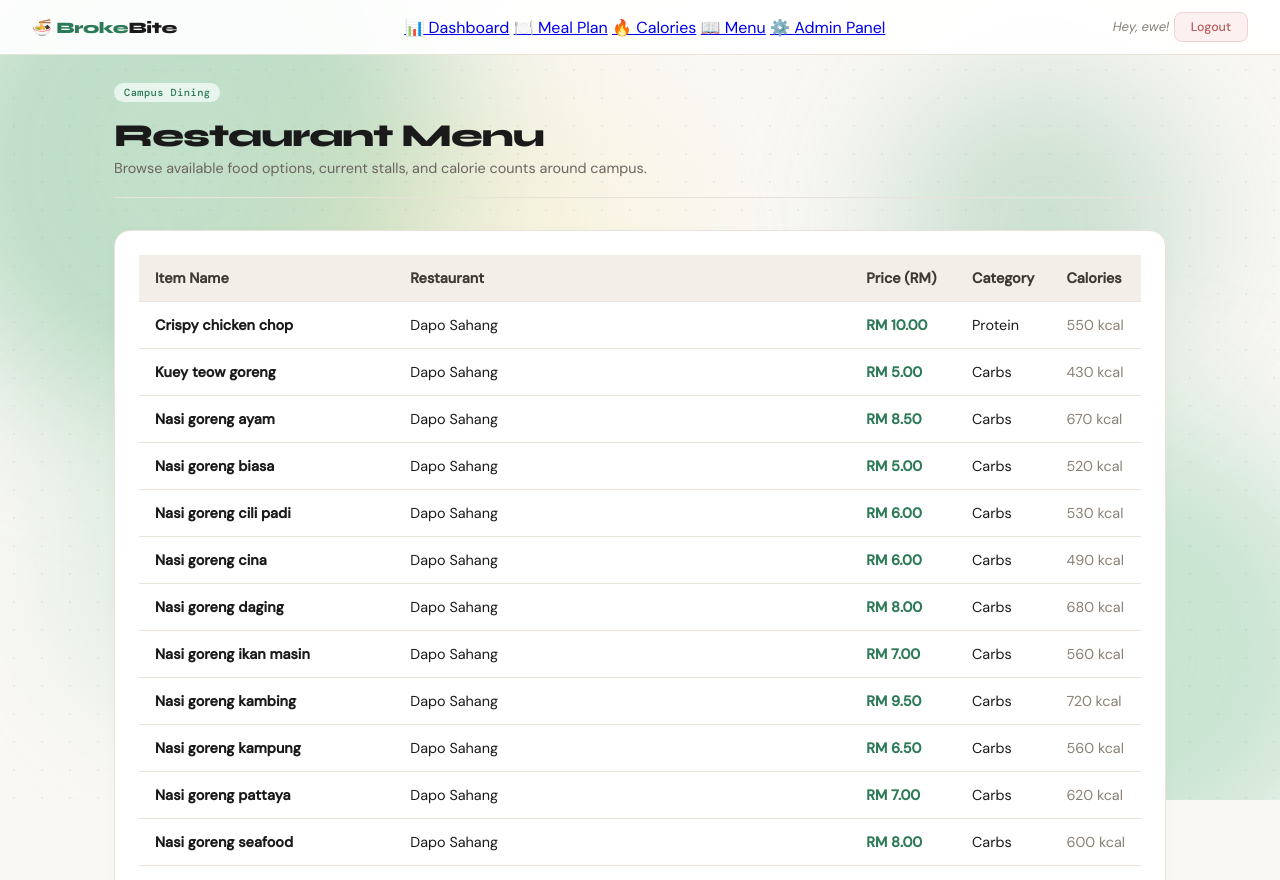
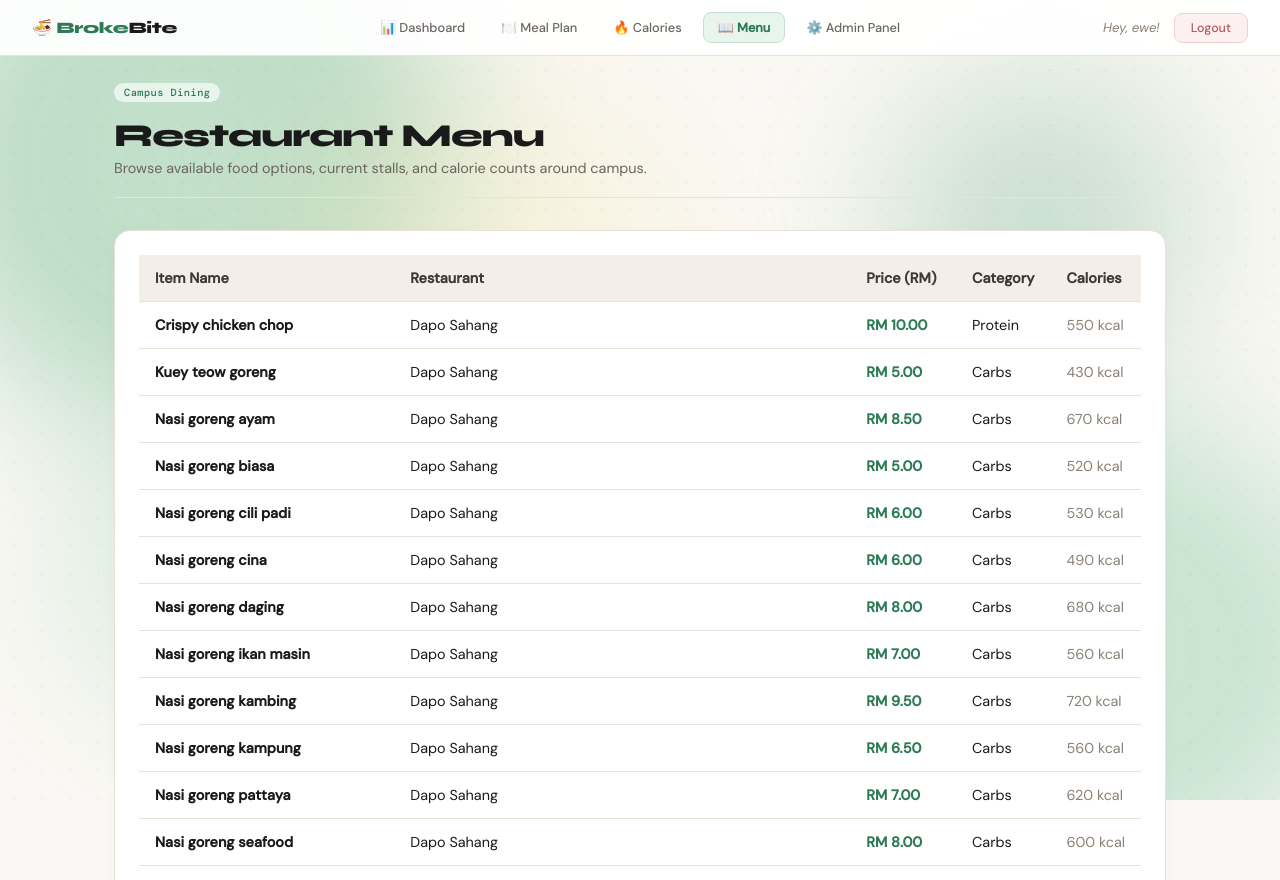
Before and after one commit to choongkarhung/GitExercise-G072, a Flask app: page /menu in a window 1280 px wide. Shown: the top 880 px of the page. Run offline with Flask 3, Linux system fonts and the light colour scheme; a user stored in the database is signed in; data comes from the database, SQL or seed files in the repository.

Commit message:
Slight tweaks

```diff
--- a/app.py
+++ b/app.py
@@ -149,7 +149,6 @@ def api_dashboard():
     user_id = session['user_id']
     db = get_db()
 
-    # Get the most recent session
     sess = db.execute("""
         SELECT * FROM survival_sessions
         WHERE user_id = ?
@@ -234,7 +233,7 @@ def api_log_expense():
     data     = request.get_json()
     label    = data.get('label', '').strip()
     amount   = data.get('amount')
-    calories = int(data.get('calories', 0))   # ← NEW: default 0 for manual entries
+    calories = int(data.get('calories', 0))
 
     if not label:
         return jsonify({'error': 'Description is required.'}), 400
@@ -312,6 +311,7 @@ def api_meals():
 
     # Recommend meals that fits the daily budget
     # Prioritise cheap and varied categories
+    # Planning to implement a more complex meal plan generator later, but for now just return affordable items sorted by price
     meals = db.execute("""
         SELECT name, stall, price, category, calories
         FROM food_items
@@ -330,6 +330,8 @@ def setup_database():
 # Run the setup before the first request or at startup
 #with app.app_context():
 #    setup_database()
+
+# Above removed, will bring back if needed
 
 @app.route('/mealplan')
 def mealplan():
@@ -467,7 +469,8 @@ def get_calorie_profile():
     return jsonify(dict(profile))
 
 
-# CALORIE PROFILE — save / update profile
+# CALORIE PROFILE
+# save / update profile
 @app.route('/api/calorie_profile', methods=['POST'])
 def save_calorie_profile():
     if 'user_id' not in session:
@@ -485,7 +488,7 @@ def save_calorie_profile():
 
     db = get_db()
     try:
-        # Upsert — insert on first save, update on subsequent saves
+        # Insert on first save, update on subsequent saves
         db.execute("""
             INSERT INTO calorie_profiles
                 (user_id, gender, age, height_cm, weight_kg, goal_weight_kg,
@@ -529,7 +532,8 @@ def save_calorie_profile():
     return jsonify({'message': 'Profile saved!'}), 200
 
 
-# CALORIE TODAY — used by dashboard widget
+# CALORIE TODAY
+# Used by dashboard widget
 @app.route('/api/calorie_today')
 def api_calorie_today():
     if 'user_id' not in session:
@@ -650,7 +654,7 @@ def update_food_item(item_id):
 @app.route('/api/food_items/<int:item_id>', methods=['DELETE'])
 def delete_food_item(item_id):
     db = get_db()
-    # Execute a soft-delete (is_active=0) so old logs don't break due to foreign key constraints
+    # Execute a soft-delete (is_active=0) so old logs don't break due to foreign key
     try:
         db.execute("UPDATE food_items SET is_active = 0 WHERE id = ?", (item_id,))
         db.commit()
@@ -661,5 +665,7 @@ def delete_food_item(item_id):
     db.close()
     return jsonify({'message': 'Menu item removed successfully!'}), 200
 
+# Wanted to add vendor account for admin, will do soon?
+
 if __name__ == "__main__":
     app.run(debug=True)
--- a/static/calorie.js
+++ b/static/calorie.js
@@ -191,12 +191,12 @@ function renderResults(d) {
         banner.classList.add('deficit');
         document.getElementById('goal-label').textContent = 'Weight Loss Mode';
         document.getElementById('goal-sub').textContent =
-            `Eating ${Math.abs(d.adjustment)} kcal below TDEE daily to lose weight`;
+            `Eating ${Math.abs(d.adjustment)} kcal below TDEE needed to lose weight`;
     } else if (d.goalMode === 'surplus') {
         banner.classList.add('surplus');
         document.getElementById('goal-label').textContent = 'Weight Gain Mode';
         document.getElementById('goal-sub').textContent =
-            `Eating ${d.adjustment} kcal above TDEE daily to gain weight`;
+            `Eating ${d.adjustment} kcal above TDEE needed to gain weight`;
     } else {
         document.getElementById('goal-label').textContent = 'Maintaining Weight';
         document.getElementById('goal-sub').textContent = 'Your goal weight matches your current weight!';
@@ -286,5 +286,5 @@ function showSaveBadge(text) {
     badge._timer = setTimeout(() => { badge.style.display = 'none'; }, 5000);
 }
 
-// ── INIT ──
+// INIT
 loadSavedProfile();
--- a/static/dashboard.js
+++ b/static/dashboard.js
@@ -162,7 +162,7 @@ async function loadCalorieWidget() {
         renderCalorieWidget(data);
         document.getElementById('calorie-widget').style.display = 'block';
     } catch (e) {
-        // Silently ignore — calorie widget is optional
+        // Silently ignore
         console.warn('Calorie widget load failed:', e);
     }
 }
@@ -269,8 +269,7 @@ async function refreshDashboard() {
     await loadCalorieWidget();
 }
 
-// START
 init();
 
-// AUTO-UPDATE every 30 seconds
+// Auto-update every 30 seconds
 setInterval(refreshDashboard, 30000);
--- a/static/mealplan.js
+++ b/static/mealplan.js
@@ -218,7 +218,6 @@ document.getElementById('log-all-btn').addEventListener('click', async () => {
     }
 });
 
-// REGENERATE
 document.getElementById('regen-btn').addEventListener('click', generatePlan);
 
 // HELPERS
--- a/static/menu.css
+++ b/static/menu.css
@@ -30,10 +30,9 @@ body.menu-body {
     color: var(--ink);
     letter-spacing: -0.03em;
     margin-top: 4px;
-    text-transform: none; /* Strip old style uppercase look */
+    text-transform: none;
 }
 
-/* Strip old layout underline style */
 .menu-header h1::after {
     display: none;
 }
@@ -45,7 +44,7 @@ body.menu-body {
     text-align: left;
 }
 
-/* Table Container Block Matching styling panels */
+/* Table Container Block */
 .card {
     background: var(--surface);
     padding: 24px;
@@ -100,3 +99,41 @@ tbody tr:hover {
     font-variant-numeric: tabular-nums;
     color: var(--ink-muted);
 }
+
+/* NAVBAR LINKS */
+.nav-links {
+    display: flex;
+    align-items: center;
+    gap: 6px;
+}
+
+.nav-link {
+    font-family: 'DM Sans', sans-serif;
+    font-size: 0.8rem;
+    font-weight: 500;
+    color: var(--ink-soft);
+    text-decoration: none;
+    padding: 6px 14px;
+    border-radius: 8px;
+    border: 1px solid transparent;
+    transition: all 0.15s ease;
+}
+
+.nav-link:hover {
+    background: var(--cream-mid);
+    color: var(--ink);
+    border-color: var(--cream-border);
+}
+
+.nav-link-active {
+    background: var(--green-light);
+    color: var(--green);
+    border-color: var(--green-border);
+    font-weight: 600;
+}
+
+.nav-right {
+    display: flex;
+    align-items: center;
+    gap: 14px;
+}
--- a/static/style.css
+++ b/static/style.css
@@ -1,6 +1,8 @@
 @import url('https://fonts.googleapis.com/css2?family=Syne:wght@400;600;700;800&family=DM+Sans:ital,wght@0,300;0,400;0,500;1,400&family=DM+Mono:wght@400;500&display=swap');
 
-/* BASE */
+/* This will be the base style for every page */
+/* Remember to always link this CSS file in your HTML templates */
+
 *, *::before, *::after {
     box-sizing: border-box;
     margin: 0;
@@ -343,7 +345,7 @@ button:active {
     box-shadow: none;
 }
 
-/* Ghost / register button */
+/* Register button */
 .btn-register {
     background: transparent;
     border: 1.5px solid var(--green-border);
```
Also changed, not shown: init_db.py (+5 -5 lines), static/admin.css (+13 -14 lines), static/admin.js (+6 -6 lines), templates/calorie.html (+2 -5 lines).
